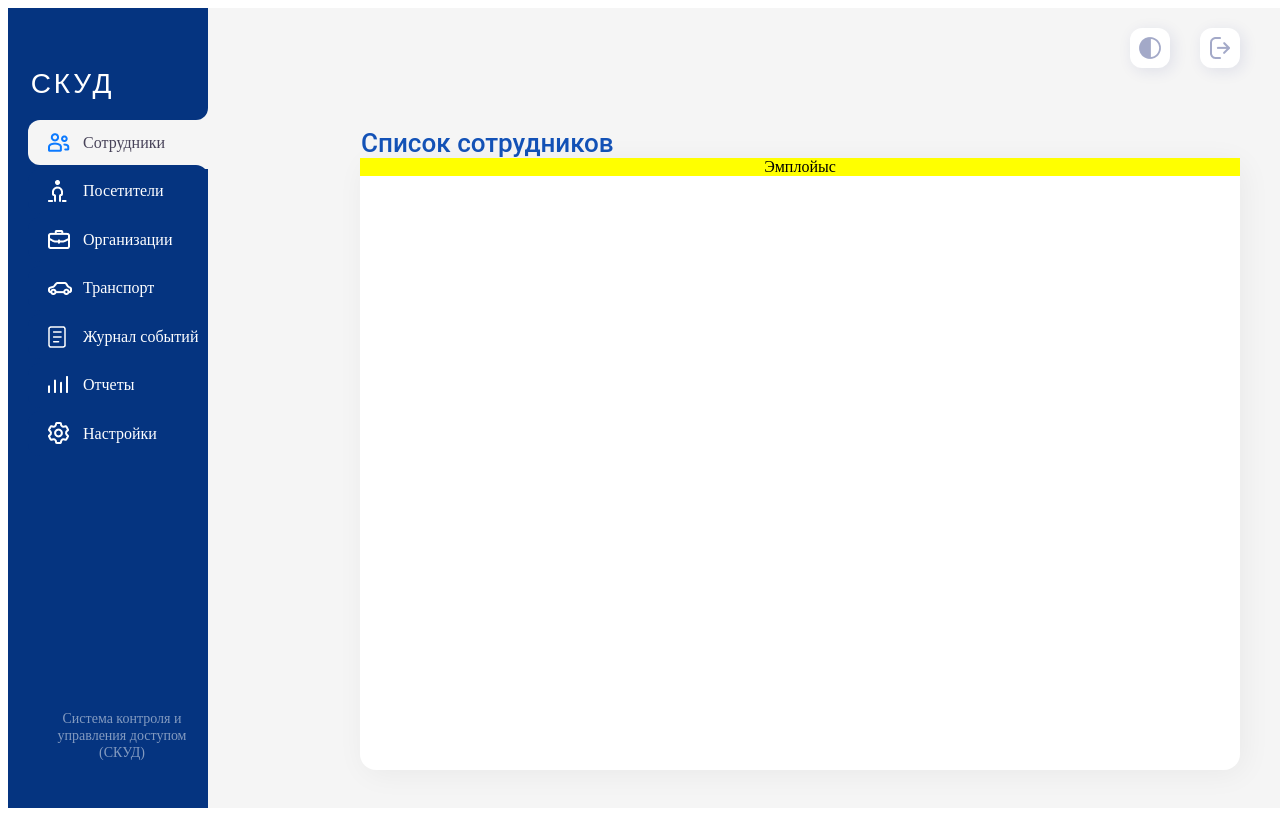
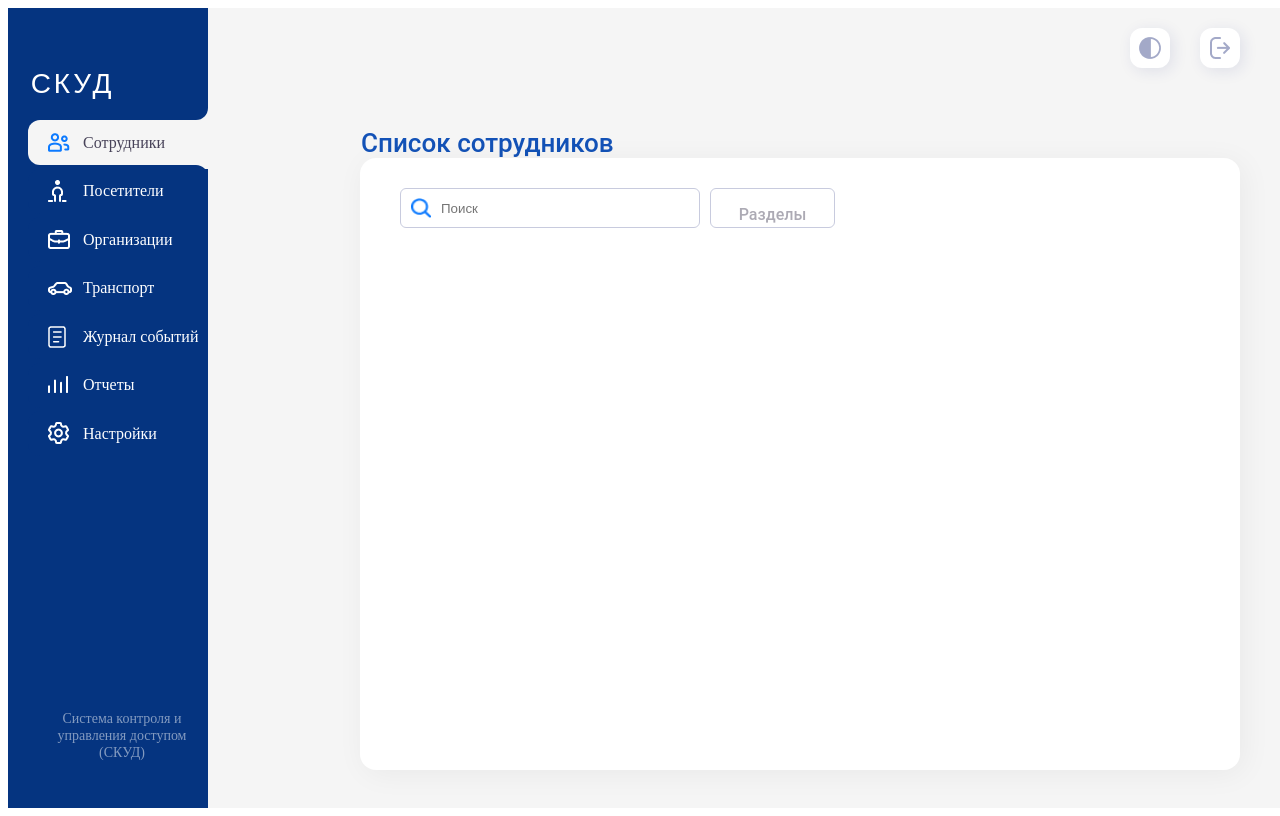
Before and after one commit to Spacesqueezer/adminka, a React (Create React App) app: page / in a window 1280 px wide. Built offline with nearby package versions, Linux system fonts and the light colour scheme.

Commit message:
Начал делать меню  с элементами управления

```diff
--- a/src/Themes.js
+++ b/src/Themes.js
@@ -7,6 +7,8 @@ export const LightTheme = {
   SideMenuItemTextSelected: "#484359",
   ContentAreaBackground: "#fff",
   Header: "#1352B7",
+  InputBorder: "#c8cbde",
+  GrayText: "#ACAAB4",
 };
 export const DarkTheme = {
   SideMenuBackground: "#d007ff",
@@ -16,5 +18,7 @@ export const DarkTheme = {
   SideMenuItemText: "#39de14",
   SideMenuItemTextSelected: "#002bb7",
   ContentAreaBackground: "#000000",
-  Header: '#b71331'
+  Header: "#b71331",
+  InputBorder: "#0022e5",
+  GrayText: "#c2a517",
 };
--- a/src/components/contentarea/ContentArea.js
+++ b/src/components/contentarea/ContentArea.js
@@ -50,11 +50,17 @@ const Body = styled.div`
   right: 40px;
   bottom: 30px;
 
-  /* Frame_S */
-
   box-shadow: 4px 4px 30px rgba(0, 0, 0, 0.05);
   border-radius: 16px;
+
+  padding: 30px 40px;
 `;
+
+const screens = {
+  Сотрудники: <EmployeesScreen />,
+  Посетители: <VisitorsScreen />,
+  Транспорт: <TransportScreen />,
+};
 
 const Logout = () => {
   alert("Выйтинах");
@@ -73,18 +79,7 @@ const ContentArea = ({ selectedMenu, title }) => {
         <MenuButton image={LogoutImg} callback={Logout} />
       </Menu>
       <Header>{title}</Header>
-      <Body>
-        {(() => {
-          switch (selectedMenu) {
-            case "Сотрудники":
-              return <EmployeesScreen />;
-            case "Посетители":
-              return <VisitorsScreen />;
-            case "Транспорт":
-              return <TransportScreen />;
-          }
-        })()}
-      </Body>
+      <Body>{screens[selectedMenu]}</Body>
     </Wrapper>
   );
 };
--- a/src/components/employees/Employees.js
+++ b/src/components/employees/Employees.js
@@ -1,14 +1,28 @@
 import styled from "styled-components";
+import HeaderMenu from "../header_menu/HeaderMenu";
 
 const Wrapper = styled.div`
-background: yellow;
+  display: flex;
+  width: 100%;
+  height: 100%;
+  flex-direction: column;
 `;
 
+const TableContainer = styled.div`
+  flex: 84;
+`;
+
+const HeaderMenuContainer = styled.div`
+  flex: 10;
+`;
 
 const EmployeesScreen = () => {
   return (
     <Wrapper>
-      Эмплойыс
+      <HeaderMenuContainer>
+        <HeaderMenu />
+      </HeaderMenuContainer>
+      <TableContainer />
     </Wrapper>
   );
 };
--- /dev/null
+++ b/src/components/header_menu/CustomInput.js
@@ -0,0 +1,26 @@
+import styled from "styled-components";
+import SearchImg from "./images/Search.png";
+
+const Wrapper = styled.div``;
+const Input = styled.input`
+  height: 100%;
+  width: 300px;
+  padding: 0 0 0 40px;
+  border: 1px solid ${(props) => props.theme.InputBorder};
+  border-radius: 6px;
+  background-image: url(${SearchImg});
+  background-position: 10px center;
+  background-repeat: no-repeat;
+  background-size: 20px 20px;
+  box-sizing: border-box;
+`;
+
+const CustomInput = () => {
+  return (
+    <Wrapper>
+      <Input placeholder={"Поиск"} />
+    </Wrapper>
+  );
+};
+
+export default CustomInput;
--- /dev/null
+++ b/src/components/header_menu/Filters.js
@@ -0,0 +1,31 @@
+import styled from "styled-components";
+
+const Wrapper = styled.div`
+  margin-left: 10px;
+  height: 100%;
+  width: 125px;
+  border: 1px solid ${(props) => props.theme.InputBorder};
+  border-radius: 6px;
+  box-sizing: border-box;
+`;
+
+const Label = styled.p`
+  font-family: "Roboto", sans-serif;
+  font-style: normal;
+  font-weight: 500;
+  font-size: 16px;
+  line-height: 19px;
+  /* identical to box height */
+
+  color: ${(props) => props.theme.GrayText};
+`;
+
+const FiltersButton = () => {
+  return (
+    <Wrapper>
+      <Label>Разделы</Label>
+    </Wrapper>
+  );
+};
+
+export default FiltersButton;
--- /dev/null
+++ b/src/components/header_menu/HeaderMenu.js
@@ -0,0 +1,29 @@
+import styled from "styled-components";
+import CustomInput from "./CustomInput";
+import FiltersButton from "./Filters";
+
+const Wrapper = styled.div`
+  width: 100%;
+  height: 100%;
+  display: flex;
+  justify-content: space-between;
+`;
+
+const ElementsContainer = styled.div`
+  display: flex;
+  flex-direction: row;
+  height: 40px;
+`;
+
+const HeaderMenu = () => {
+  return (
+    <Wrapper>
+      <ElementsContainer>
+        <CustomInput />
+        <FiltersButton />
+      </ElementsContainer>
+    </Wrapper>
+  );
+};
+
+export default HeaderMenu;
```
Also changed, not shown: src/components/header_menu/images/Search.png (added), src/components/header_menu/images/filter.png (added).
